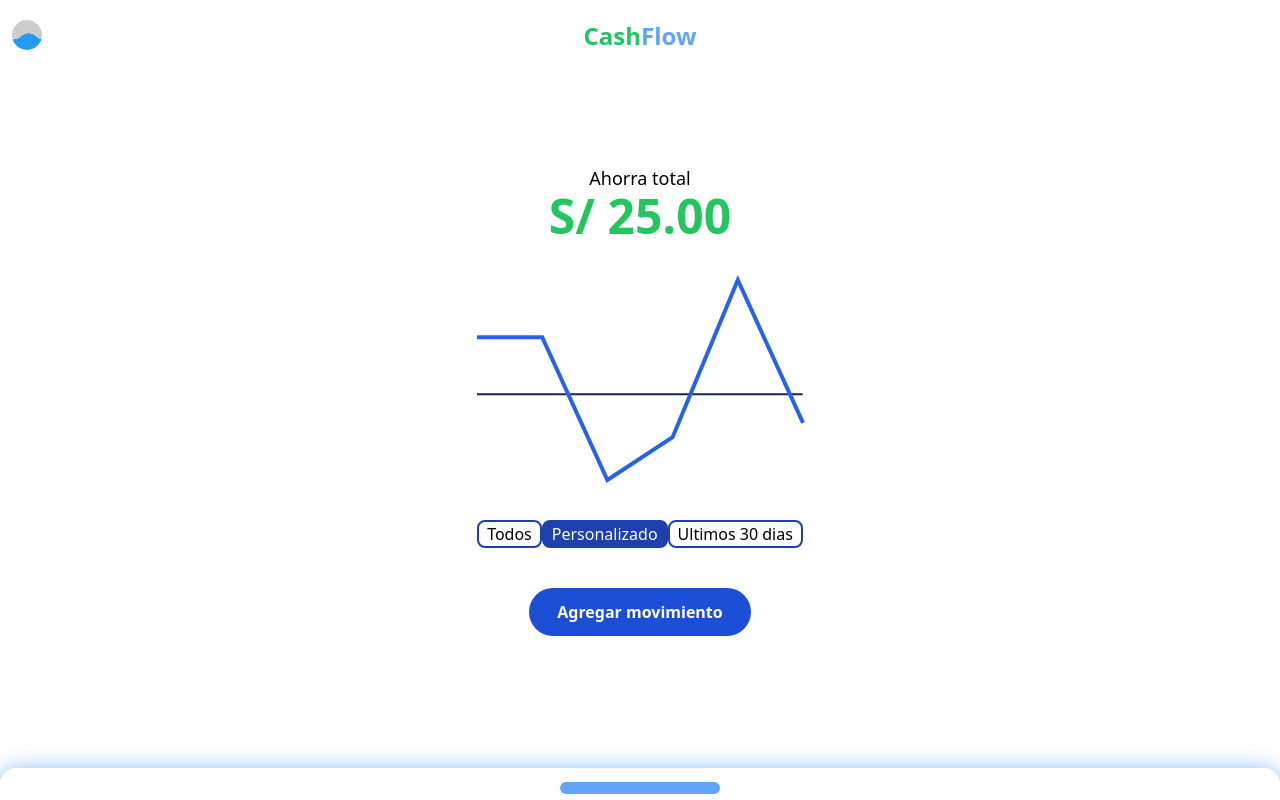
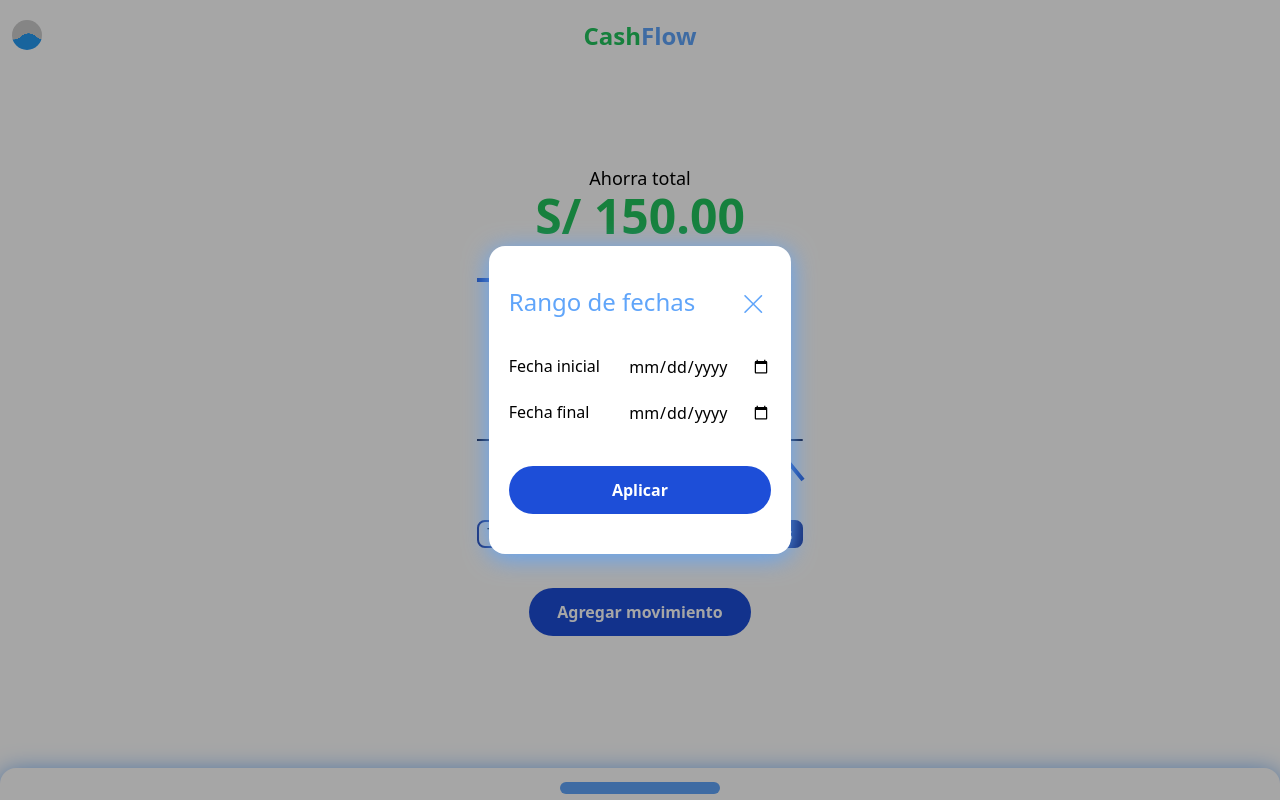
Before and after one commit to Frontend-with-Vue/1.Curso-Practico-Vue, a Vue app: page / in a window 1280 px wide. Both pictures are taken after a click on the button "Personalizado". Built offline with nearby package versions, Linux system fonts and the light colour scheme.

Commit message:
feat: custom filter to the dates range of the graphic

```diff
--- a/src/Models/Movement.js
+++ b/src/Models/Movement.js
@@ -7,17 +7,17 @@ let auxId = 1;
 
 export class Movement {
     constructor(
-        {title, description, amount, type}={
-            title: '',
-            description: '',
-            amount: 0,
-            type: Type.INCOME
-        }) {
+        {
+            title = '',
+            description = '',
+            amount = 0,
+            type = Type.INCOME,
+            date = new Date()} = {}) {
         this.id = auxId++,
         this.title = title,
         this.description = description,
         this.amount = amount,
         this.type = type,
-        this.date = new Date(new Date().setMonth(0) + Math.random() * (new Date().setMonth(11, 31) - new Date().setMonth(0)));
+        this.date = date
     }
 }
--- a/src/components/Home-Cash.vue
+++ b/src/components/Home-Cash.vue
@@ -44,16 +44,29 @@
     }
 
     const filterDate = ref(3);
+    const rangeDates = ref([]);
     const filterMovementsDate = computed(()=>{
         if(filterDate.value == 1) return totalMovements.value;
-        if(filterDate.value == 2) return totalMovements.value;
+        if(filterDate.value == 2) return totalMovements.value.filter(movement=>checkInRange(movement));
         if(filterDate.value == 3) return totalMovements.value.filter(movement => movement.date > (new Date().getTime() - 30*24*60*60*1000));
         return totalMovements.value
     });
+    function checkInRange(movement){
+        const movementDate = new Date(movement.date).getTime();
+        const statDate = new Date(rangeDates.value[0]).getTime();
+        const endDate = new Date(rangeDates.value[1]).getTime();
+        const isValid = movementDate >= statDate && movementDate <= endDate;
+        return isValid;
+    }
 
     const showModalMovement = ref(false);
     function toggleModalMovement(){
         showModalMovement.value = !showModalMovement.value;
+    };
+
+    const showModalChooseDate = ref(false);
+    function toggleModalChooseDate(){
+        showModalChooseDate.value = !showModalChooseDate.value;
     }
 
     provide('movements',{
@@ -63,24 +76,28 @@
         toggleModalMovement,
         addNewMovement,
         filterDate,
+        rangeDates,
         filterMovementsDate,
         currentIdUpdatedMovement,
         currentUpdateMovement,
         setIdUpdatedMovement,
         toggleModalUpdateMovement,
         showModalUpdateMovement,
-        updateMovemente
+        updateMovemente,
+        toggleModalChooseDate,
+        showModalChooseDate
     });
 
 
     onBeforeMount(() => {
         totalMovements.value =  [
-        new Movement({ title: 'Salary', description: 'Monthly salary payment', amount: 100, type: Type.INCOME }),
-        new Movement({ title: 'Groceries', description: 'Weekly grocery shopping', amount: 150, type: Type.OUTCOME }),
-        new Movement({ title: 'Electricity Bill', description: 'Monthly electricity bill payment', amount: 75, type: Type.OUTCOME }),
-        new Movement({ title: 'Freelance Work', description: 'Payment for freelance project', amount: 200, type: Type.INCOME }),
-        new Movement({ title: 'Gym Membership', description: 'Monthly gym membership fee', amount: 50, type: Type.OUTCOME })
+        new Movement({ title: 'Salary', description: 'Monthly salary payment', amount: 100, type: Type.INCOME, date: new Date('04-15-2024') }),
+        new Movement({ title: 'Groceries', description: 'Weekly grocery shopping', amount: 150, type: Type.OUTCOME, date: new Date('05-15-2024') }),
+        new Movement({ title: 'Electricity Bill', description: 'Monthly electricity bill payment', amount: 75, type: Type.OUTCOME, date: new Date('06-15-2024') }),
+        new Movement({ title: 'Freelance Work', description: 'Payment for freelance project', amount: 200, type: Type.INCOME, date: new Date('07-15-2024') }),
+        new Movement({ title: 'Gym Membership', description: 'Monthly gym membership fee', amount: 50, type: Type.OUTCOME, date: new Date('08-1-2024') })
         ];
+        console.log(totalMovements.value)
     });
 </script>
 
--- /dev/null
+++ b/src/components/ModalChooseDates.vue
@@ -0,0 +1,43 @@
+<script setup>
+    import { inject, ref } from 'vue';
+
+    const {filterDate, toggleModalChooseDate, rangeDates} = inject('movements');
+    const startDate = ref('');
+    const endDate = ref('');
+
+    function setRangeDates(){
+        rangeDates.value = [startDate.value, endDate.value];
+        filterDate.value = 2;
+        toggleModalChooseDate();
+        console.log(rangeDates.value);
+    }
+</script>
+
+<template>
+    <section class="w-screen h-screen fixed z-20 top-0 left-0 grid place-content-center overflow-y-hidden">
+        <div @click="toggleModalChooseDate" class="absolute -z-0 w-full h-full bg-black opacity-35"></div>
+        <div class="relative w-auto h-auto px-5 py-10 bg-white rounded-2xl shadow-[0_4px_25px_rgb(96,165,250)] ">
+            <div class="flex justify-between gap-10 text-blue-400">
+                <h2 class="text-2xl">Rango de fechas</h2>
+                <button
+                    @click="toggleModalChooseDate"
+                    class="text-2xl w-9 aspect-square rounded-full hover:bg-blue-400 hover:text-white transition">
+                    <i class="bi bi-x-lg"></i>
+                </button>
+            </div>
+            <form @submit.prevent="setRangeDates" class="w-full h-auto pt-8 flex flex-col gap-5">
+                <label for="startDateDate" class="flex justify-between">
+                    <span>Fecha inicial</span>
+                    <input type="date" name="startDate" id="startDate" required v-model="startDate">
+                </label>
+                <label for="endDate" class="flex justify-between">
+                    <span>Fecha final</span>
+                    <input type="date" name="endDate" id="endDate" required v-model="endDate">
+                </label>
+                <input class="mt-5 text-center text-white font-semibold bg-blue-700 px-7 py-3 rounded-3xl hover:scale-110 transition cursor-pointer" type="submit" value="Aplicar">
+            </form>
+        </div>
+    </section>
+</template>
+
+<style scoped></style>
--- a/src/components/Resume/FilterByDates.vue
+++ b/src/components/Resume/FilterByDates.vue
@@ -1,7 +1,8 @@
 <script setup>
+    import ModalChooseDates from '../ModalChooseDates.vue';
     import { inject } from 'vue';
 
-    const { filterDate } = inject('movements');
+    const { filterDate, showModalChooseDate, toggleModalChooseDate } = inject('movements');
 
     function setFilter(newFilter){
         filterDate.value = newFilter;
@@ -15,7 +16,7 @@
             :class="{'bg-blue-800 text-white': filterDate==1, 'transition hover:scale-110 hover:border-red-600': filterDate!=1}"
             class="border-blue-800 border-2 px-2 rounded-lg">Todos</button>
         <button
-            @click="setFilter(2)"
+            @click="toggleModalChooseDate()"
             :class="{'bg-blue-800 text-white': filterDate==2, 'transition hover:scale-110 hover:border-red-600': filterDate!=2}"
             class="border-blue-800 border-2 px-2 rounded-lg">Personalizado</button>
         <button
@@ -23,6 +24,9 @@
             :class="{'bg-blue-800 text-white': filterDate==3, 'transition hover:scale-110 hover:border-red-600': filterDate!=3}"
             class="border-blue-800 border-2 px-2 rounded-lg">Ultimos 30 dias</button>
     </div>
+    <Teleport to="#app">
+        <ModalChooseDates v-if="showModalChooseDate"></ModalChooseDates>
+    </Teleport>
 </template>
 
 <style scoped></style>
```
